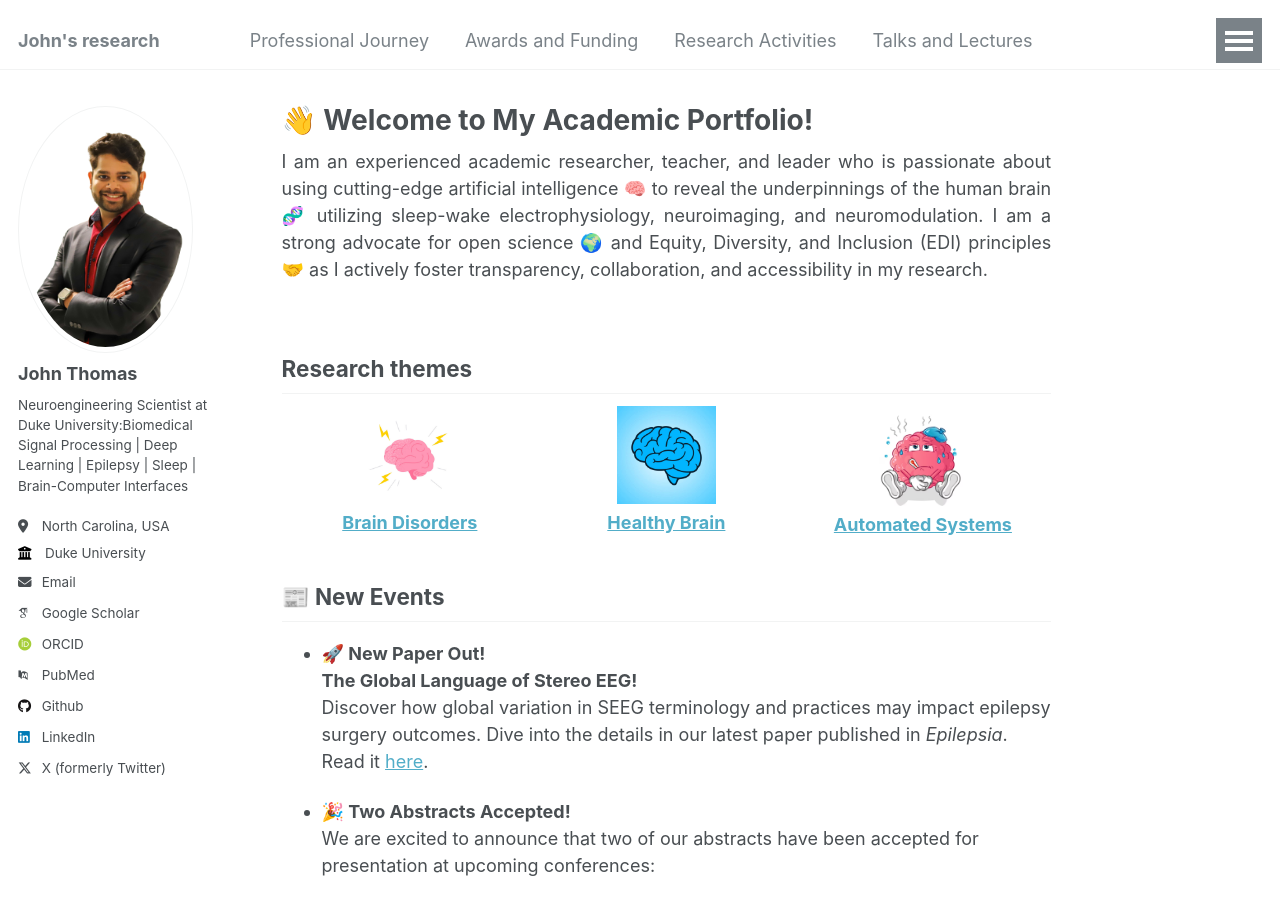
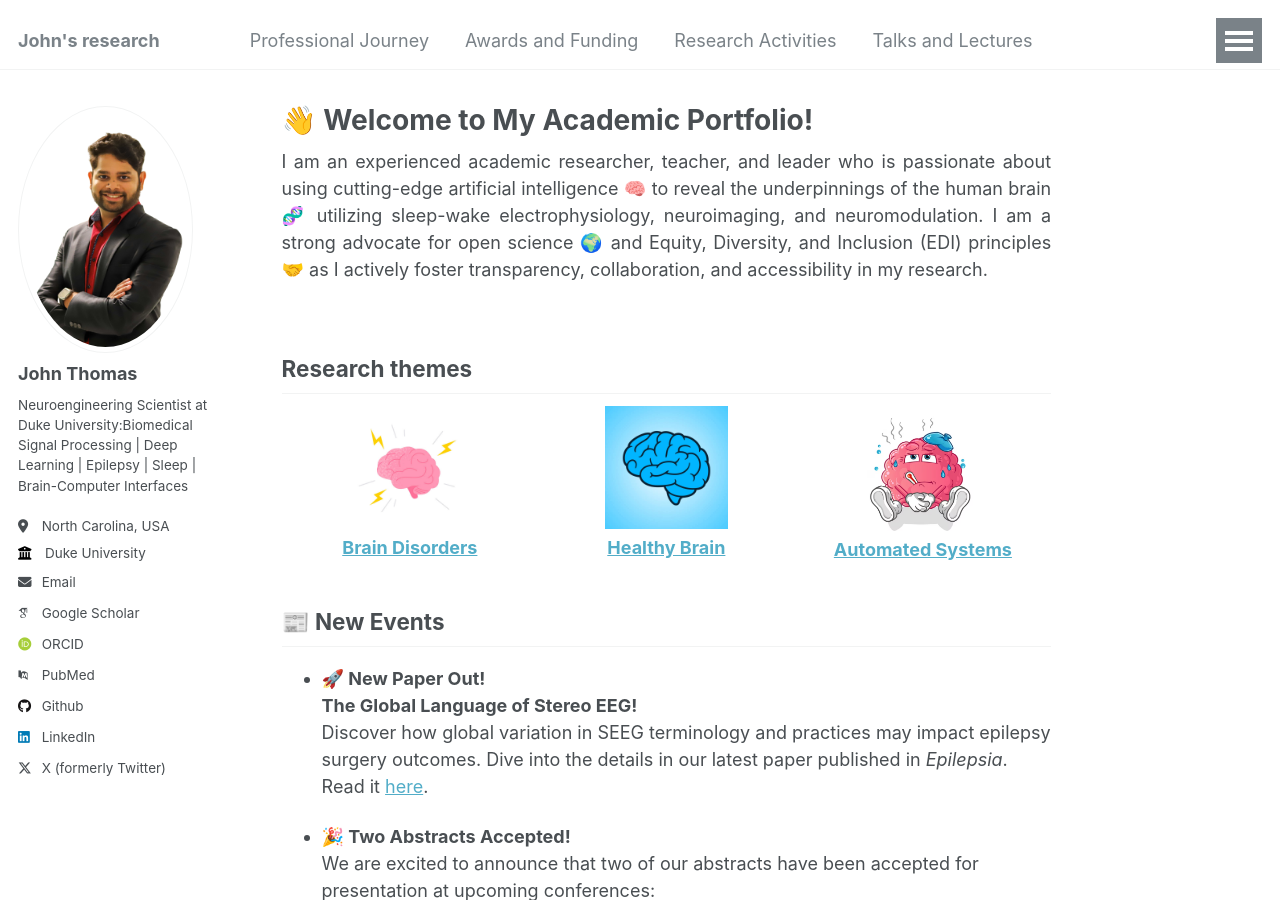
Before and after one commit to johnthomasphd/johnthomasphd.github.io, a Jekyll site: the page built from _pages/about.md, in a window 1280 px wide and 900 px high. Built offline with Jekyll 4.4.1, drawn with Linux system fonts in a browser that asks for light colours; some web fonts are replaced.

Commit message:
Update about.md

```diff
--- a/_pages/about.md
+++ b/_pages/about.md
@@ -21,7 +21,7 @@
 
   <div style="flex: 1; max-width: 100%; padding: 0 5px; text-align: center;">
     <a href="https://johnthomasphd.github.io/brain_disorders">
-      <img src="https://johnthomasphd.github.io/images/photo_1.png" alt="Page 1" style="width:40%; height:auto;">
+      <img src="https://johnthomasphd.github.io/images/photo_1.png" alt="Page 1" style="width:50%; height:auto;">
     </a>
     <a href="https://johnthomasphd.github.io/_pages/about_page_1.md" style="display: block; margin-top: 5px;">
       <strong>Brain Disorders</strong>
@@ -30,7 +30,7 @@
 
   <div style="flex: 1; max-width: 100%; padding: 0 5px; text-align: center;">
     <a href="https://johnthomasphd.github.io/_pages/about_page_2.md">
-      <img src="https://johnthomasphd.github.io/images/photo_2.png" alt="Page 2" style="width:40%; height:auto;">
+      <img src="https://johnthomasphd.github.io/images/photo_2.png" alt="Page 2" style="width:50%; height:auto;">
     </a>
     <a href="https://johnthomasphd.github.io/_pages/about_page_2.md" style="display: block; margin-top: 5px;">
       <strong>Healthy Brain</strong>
@@ -39,7 +39,7 @@
 
   <div style="flex: 1; max-width: 100%; padding: 0 5px; text-align: center;">
     <a href="https://johnthomasphd.github.io/_pages/about_page_3.md">
-      <img src="https://johnthomasphd.github.io/images/photo_3.png" alt="Page 3" style="width:40%; height:auto;">
+      <img src="https://johnthomasphd.github.io/images/photo_3.png" alt="Page 3" style="width:50%; height:auto;">
     </a>
     <a href="https://johnthomasphd.github.io/_pages/about_page_3.md" style="display: block; margin-top: 5px;">
       <strong>Automated Systems</strong>
```
